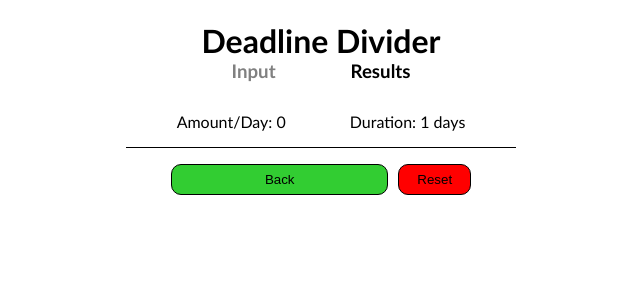
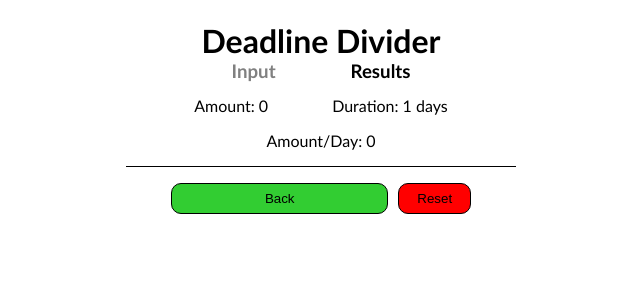
Before and after one commit to OrdinarilySam/deadline-divider-js, a React (Vite) app: page / in a window 1280 px wide. Both pictures are taken after a click on the element "Results". Shown: the top 300 px of the page, without its empty margins (319-959 px from the left). Built offline with nearby package versions, Linux system fonts and the light colour scheme.

Commit message:
added total amount

```diff
--- a/src/App.css
+++ b/src/App.css
@@ -44,9 +44,11 @@ form{
   width: 65%;
   margin: auto;
   display: flex;
+  flex-direction: column;
   justify-content: center;
-  gap: 4em;
   border-bottom: 1px solid black;
+  gap: 1em;
+  padding-bottom: 1em;
 }
 
 .div-result-field {
@@ -73,6 +75,15 @@ form{
 .div-container-first-date {
   display: flex;
   flex-direction: row;
+}
+
+.div-totals-container {
+  display: flex;
+  flex-direction: row;
+  justify-content: center;
+  gap: 4em;
+  margin: 0;
+  padding: 0;
 }
 
 /* HEADER 3S */
@@ -110,6 +121,17 @@ form{
   background-color: #fafafa;
 }
 
+.p-fixed-rate{
+  margin: auto;
+}
+
+.p-total-lot{
+  margin: 0;
+}
+
+.p-total-amount{
+  margin: 0;
+}
 
 
 /* BUTTONS */
--- a/src/components/Results.jsx
+++ b/src/components/Results.jsx
@@ -83,10 +83,13 @@ export default function Results({ values, dates }) {
   return (
     <div className="div-container-results">
       <div className="div-fixed-container">
+        <div className="div-totals-container">
+          <p className="p-total-amount">Amount: {totalSum}</p>
+          <p className="p-total-lot">
+            Duration: <span className="span-accent">{totalDiff}</span> days
+          </p>
+        </div>
         <p className="p-fixed-rate">{fixedRate}</p>
-        <p className="p-total-lot">
-          Duration: <span className="span-ccent">{totalDiff}</span> days
-        </p>
       </div>
       <div className="div-result-els-container">{components}</div>
     </div>
```
